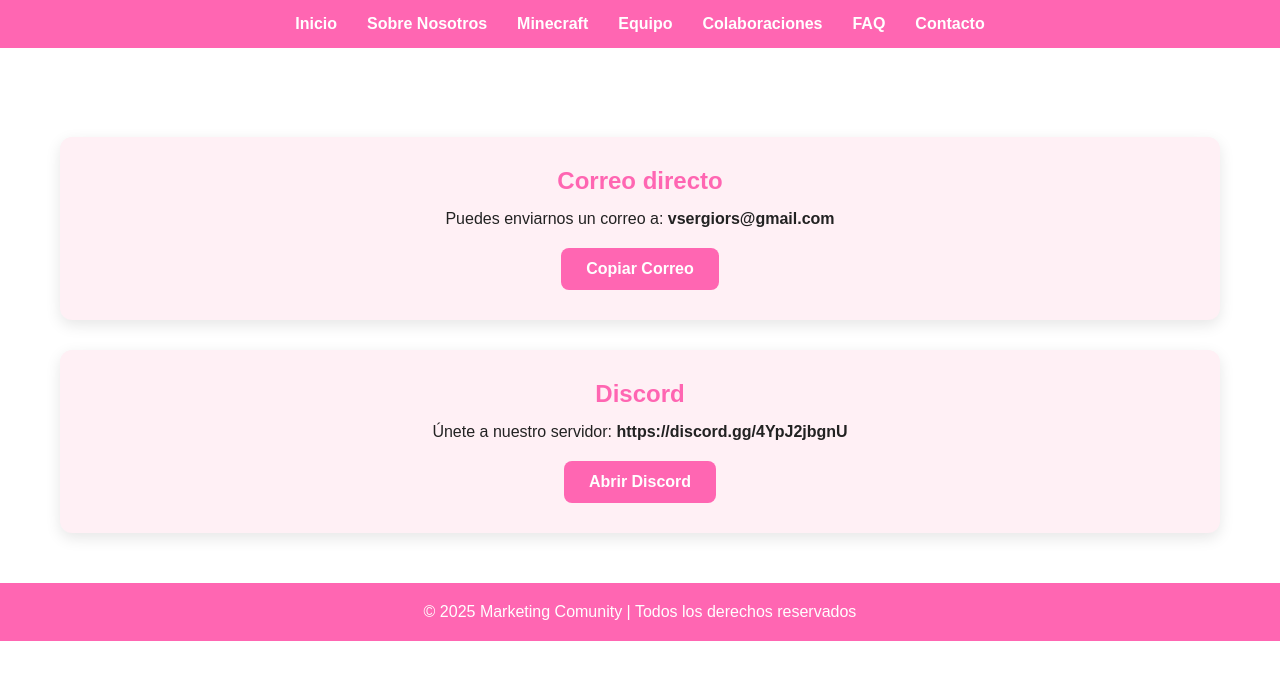
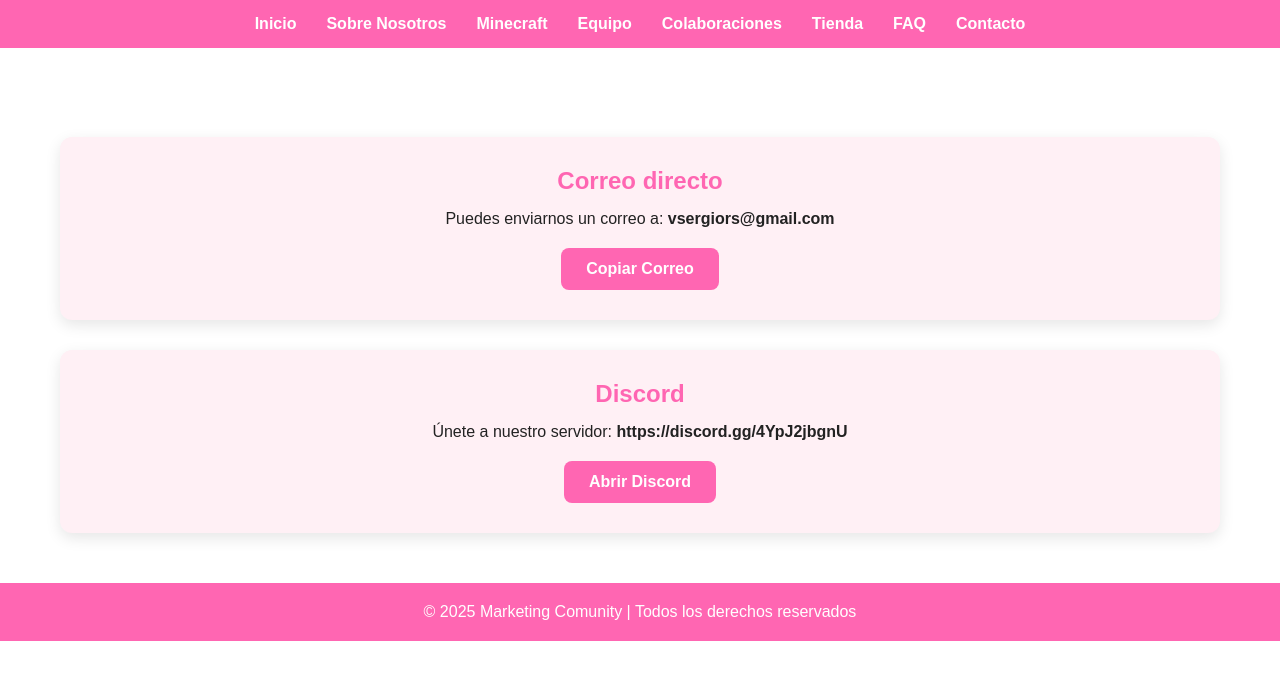
Before and after one commit to vsergiors/marketingcomunity, a plain HTML site: page contacto.html in a window 1280 px wide. Drawn offline with Linux system fonts and the light colour scheme.

Commit message:
Update contacto.html

```diff
--- a/contacto.html
+++ b/contacto.html
@@ -18,6 +18,7 @@
         <li><a href="minecraft.html">Minecraft</a></li>
         <li><a href="equipo.html">Equipo</a></li>
         <li><a href="colaboraciones.html">Colaboraciones</a></li>
+        <li><a href="tienda.html">Tienda</a></li>
         <li><a href="faq.html">FAQ</a></li>
         <li><a href="contacto.html">Contacto</a></li>
     </ul>
```
